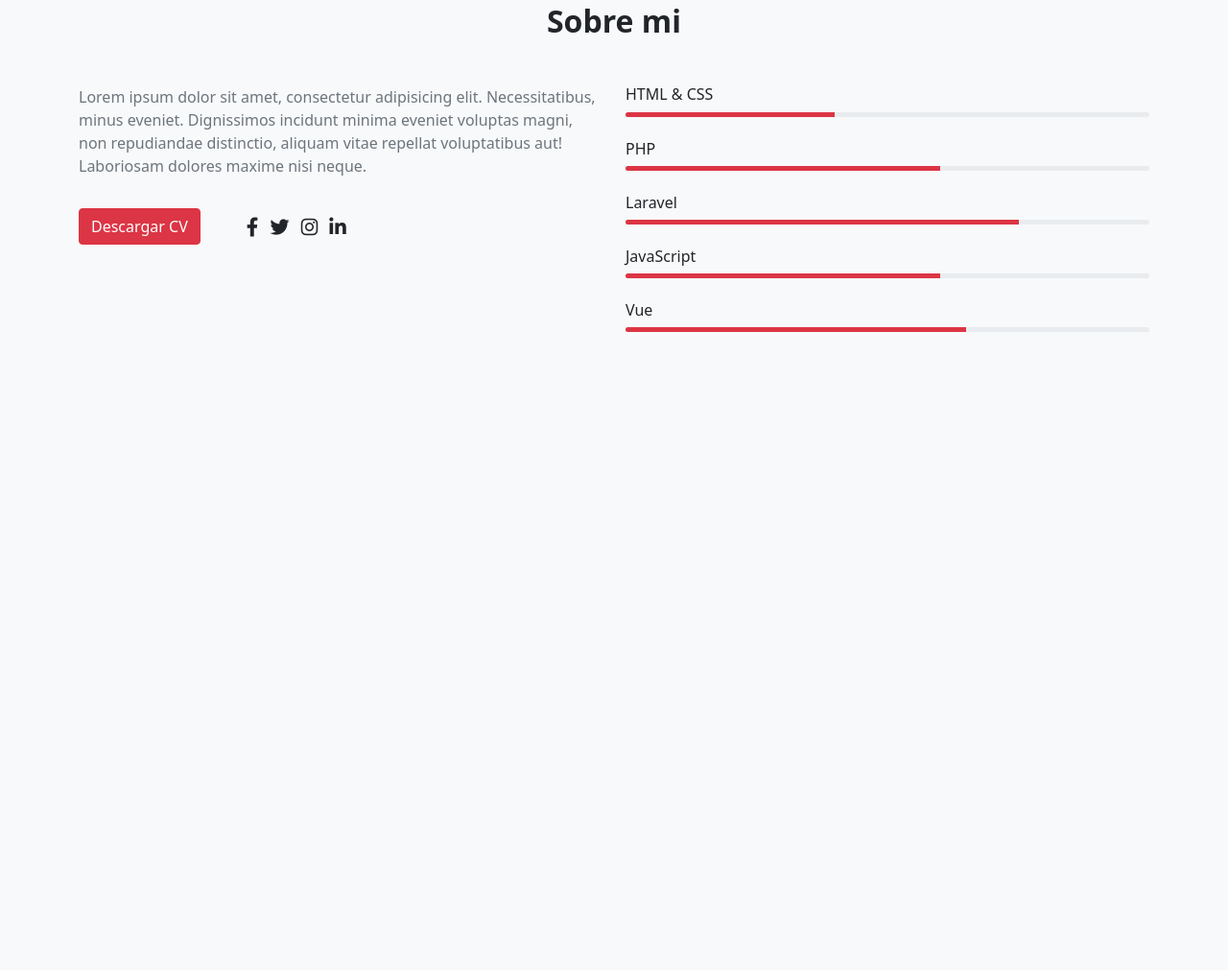
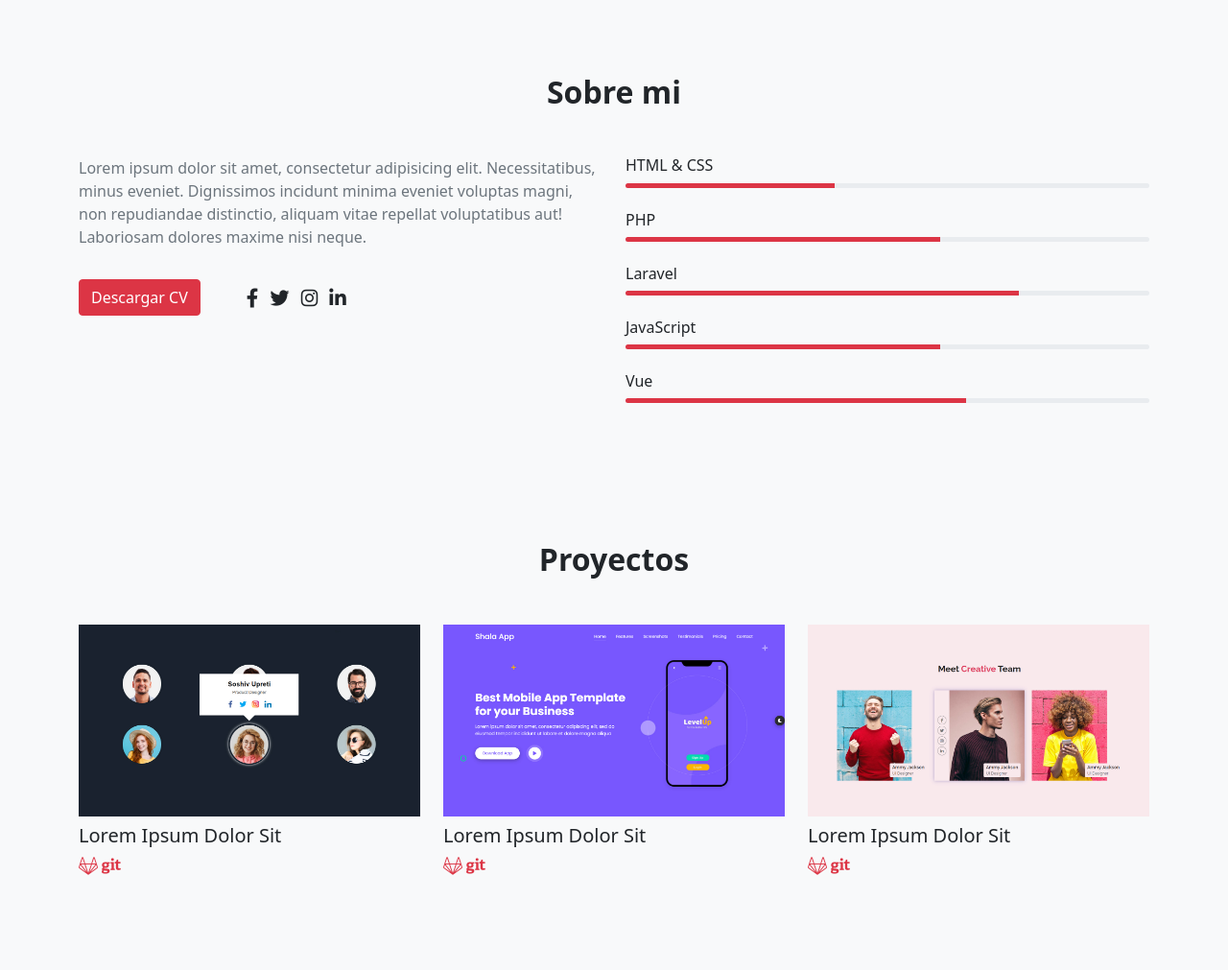
Before and after one commit to carlosbernuyobregon/portfolio, a plain HTML site: page index.html in a window 1280 px wide. Shown: the part 917-1928 px from the top of the page at 96% size. Before the commit the page ends 1359 px from the top, so only its background shows below. Drawn offline with nearby package versions, Linux system fonts and the light colour scheme.

Commit message:
portfolio proyectos

```diff
--- a/index.html
+++ b/index.html
@@ -15,7 +15,7 @@
 
 <body class="bg-light">
     <!-- navbar -->
-    <nav class="navbar navbar-light bg-light shadow-sm fixed-top">
+    <nav class="navbar navbar-light bg-light shadow-sm sticky-top">
         <div class="container-lg">
             <a class="navbar-brand fw-bold fs-3" href="#">C<span class="text-danger fs-2">B</span>O</a>
             <div class="dropdown">
@@ -57,6 +57,8 @@
         </div>
     </section>
     <!-- home end -->
+
+    <!-- about -->
     <section class="about py-5" id="about">
         <div class="container-lg py-4">
             <div class="row justify-content-center">
@@ -126,9 +128,57 @@
             </div>
         </div>
     </section>
-    <!-- about -->
+    <!-- about end -->
 
-    <!-- about end -->
+    <!-- portfolio -->
+    <section class="portfolio py-5" id="portfolio">
+        <div class="container-lg">
+            <div class="row justify-content-center">
+                <div class="col-lg-8">
+                    <div class="section-title">
+                        <h2 class="text-center fw-bold mb-5">Proyectos</h2>
+                    </div>
+                </div>
+            </div>
+            <div class="row">
+                <div class="col-lg-4 col-md-6">
+                    <div class="portfolio-item">
+                        <img class="w-100" src="img/portfolio/1.jpg" alt="portfolio item">
+                        <h3 class="text-capitalize fs-5 my-2">Lorem ipsum dolor sit</h3>
+                        <p class="mb-5">
+                            <a class="text-danger mb-4" href="">
+                                <i class="fab fa-gitlab fa-lg me-1"></i><i class="fab fa-git fa-lg"></i>
+                            </a>
+                        </p>
+                    </div>
+                </div>
+                <div class="col-lg-4 col-md-6">
+                    <div class="portfolio-item">
+                        <img class="w-100" src="img/portfolio/2.jpg" alt="portfolio item">
+                        <h3 class="text-capitalize fs-5 my-2">Lorem ipsum dolor sit</h3>
+                        <p class="mb-5">
+                            <a class="text-danger mb-4" href="">
+                                <i class="fab fa-gitlab fa-lg me-1"></i><i class="fab fa-git fa-lg"></i>
+                            </a>
+                        </p>
+                    </div>
+                </div>
+                <div class="col-lg-4 col-md-6">
+                    <div class="portfolio-item">
+                        <img class="w-100" src="img/portfolio/3.jpg" alt="portfolio item">
+                        <h3 class="text-capitalize fs-5 my-2">Lorem ipsum dolor sit</h3>
+                        <p class="mb-5">
+                            <a class="text-danger mb-4" href="">
+                                <i class="fab fa-gitlab fa-lg me-1"></i><i class="fab fa-git fa-lg"></i>
+                            </a>
+                        </p>
+                    </div>
+                </div>
+            </div>
+        </div>
+
+    </section>
+    <!-- portfolio end -->
 
     <!-- Option 1: Bootstrap Bundle with Popper -->
     <script src="https://cdn.jsdelivr.net/npm/bootstrap@5.0.2/dist/js/bootstrap.bundle.min.js"
```
